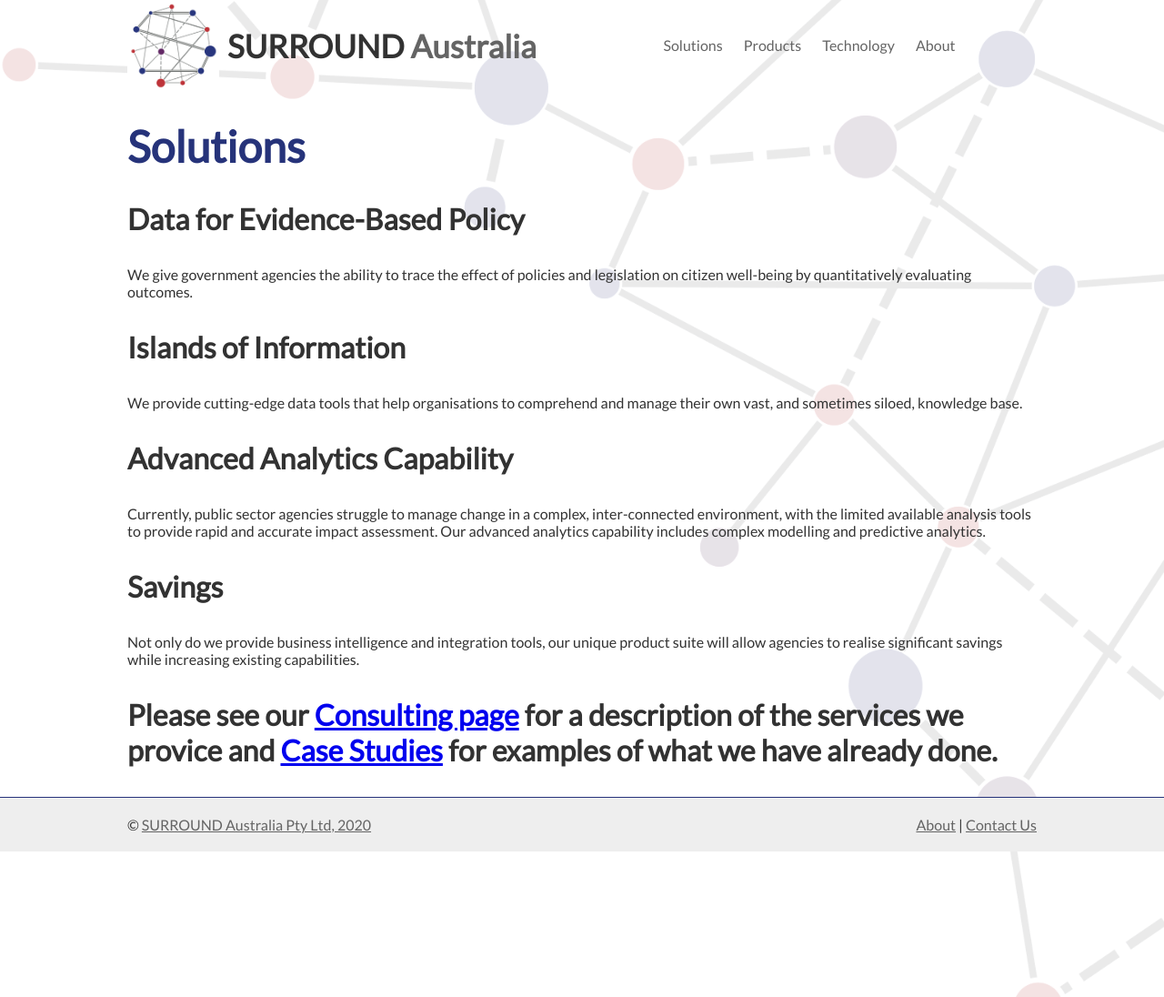
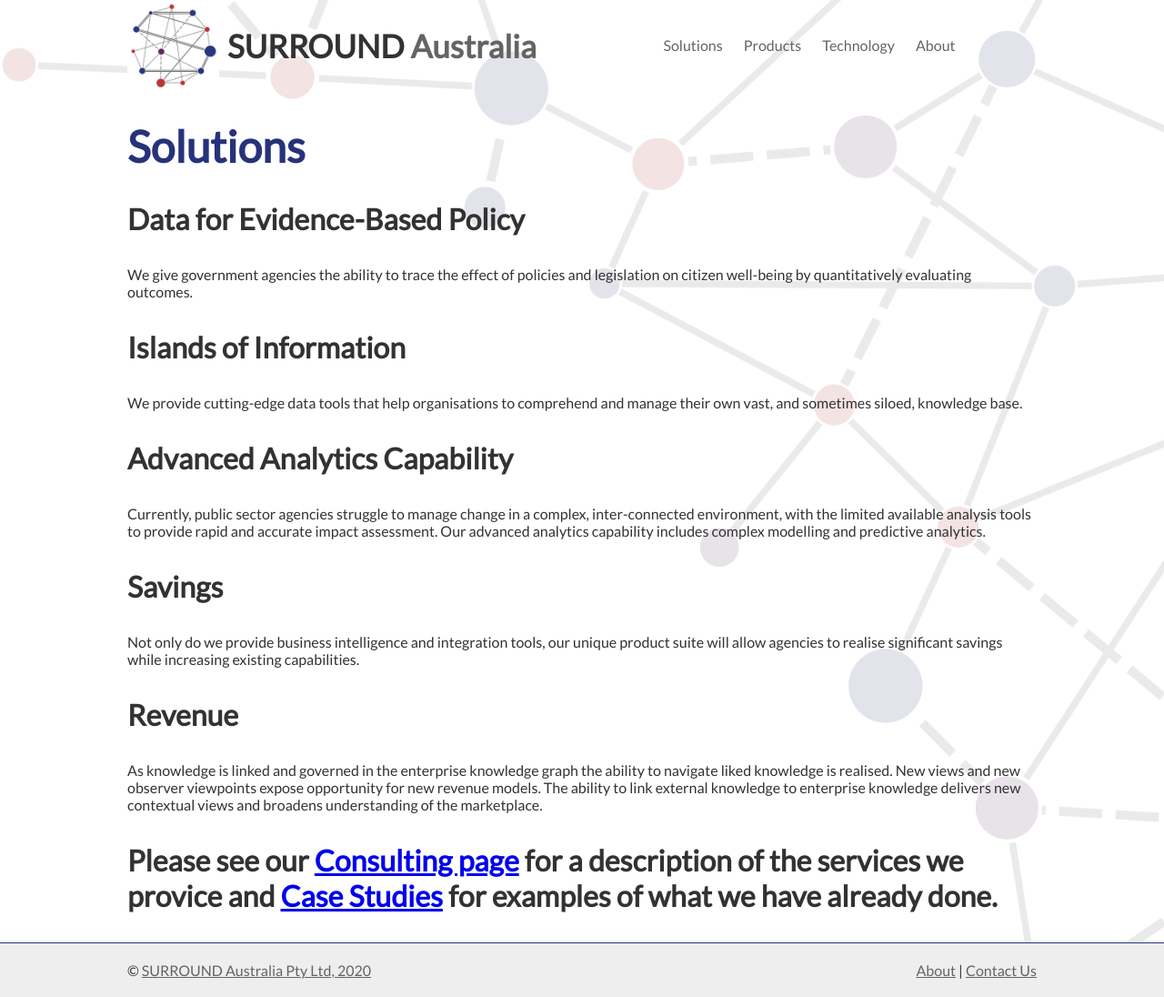
Before and after one commit to surroundaustralia/surroundaustralia.com, a Jekyll site: the page built from pages/solutions.md, in a window 1280 px wide. Shown: the whole page at 91% size. Built offline with Jekyll 4.4.1, drawn with Linux system fonts in a browser that asks for light colours.

Commit message:
Revenue added to Solutions

```diff
--- a/pages/solutions.md
+++ b/pages/solutions.md
@@ -17,4 +17,7 @@ Currently, public sector agencies struggle to manage change in a complex, inter-
 ### Savings
 Not only do we provide business intelligence and integration tools, our unique product suite will allow agencies to realise significant savings while increasing existing capabilities.
 
+### Revenue
+As knowledge is linked and governed in the enterprise knowledge graph the ability to navigate liked knowledge is realised. New views and new observer viewpoints expose opportunity for new revenue models. The ability to link external knowledge to enterprise knowledge delivers new contextual views and broadens understanding of the marketplace.
+
 ### Please see our [Consulting page](/consulting) for a description of the services we provice and [Case Studies](/casestudies) for examples of what we have already done.
```
